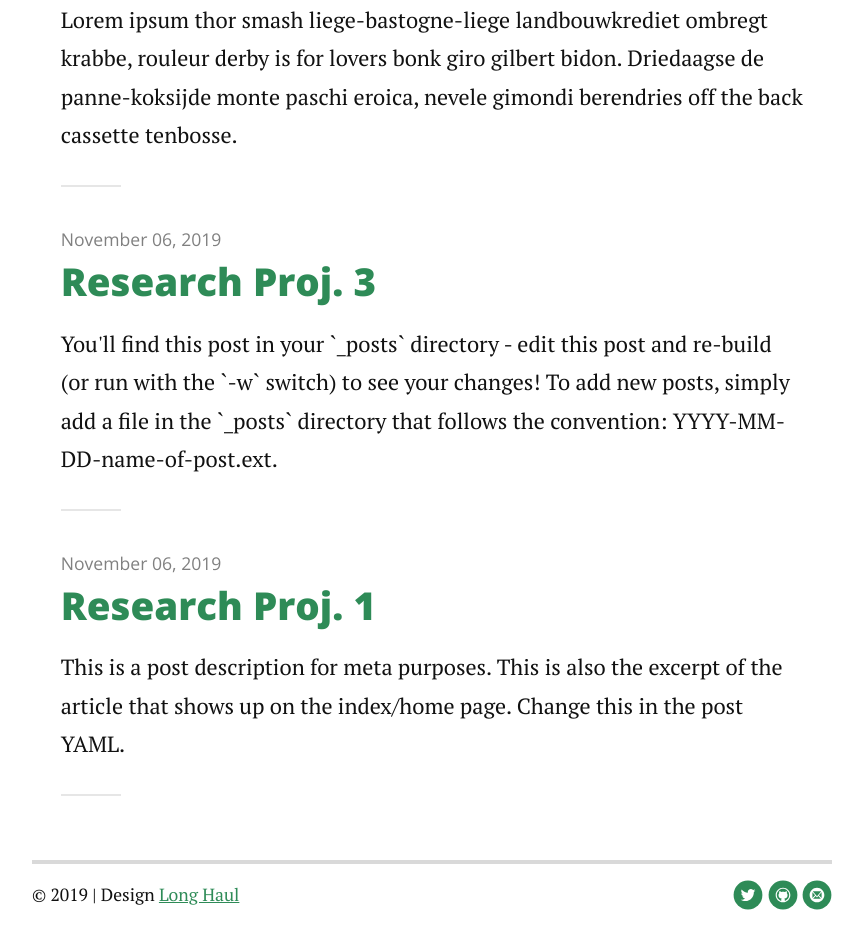
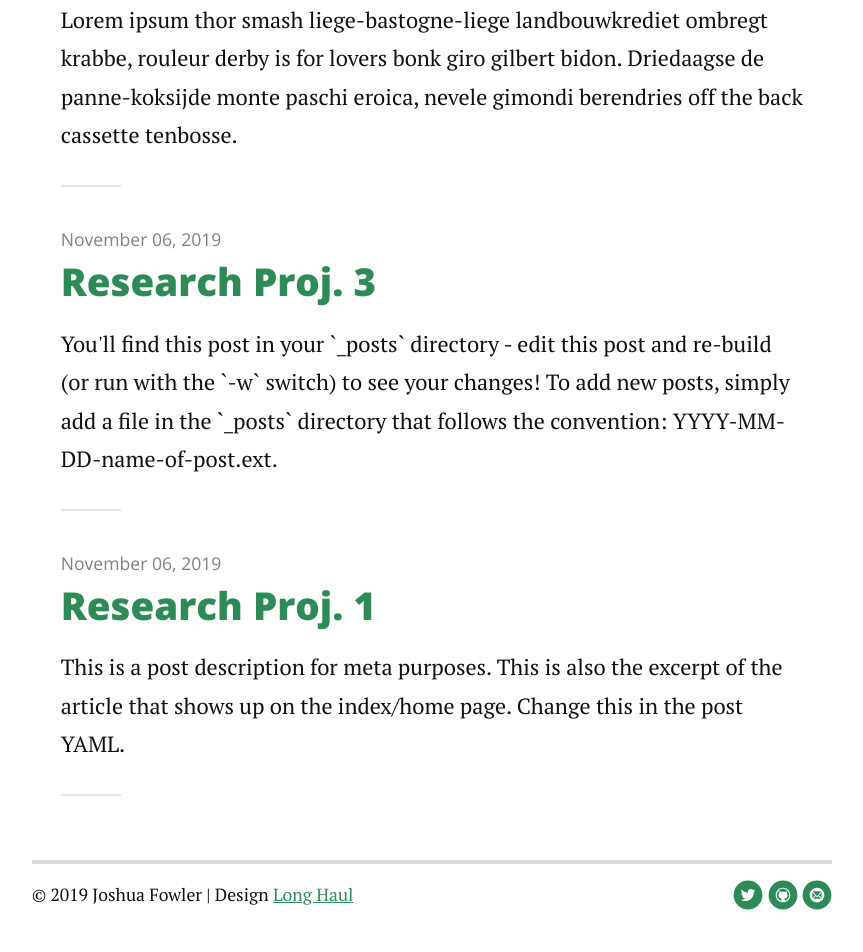
Before and after one commit to joshuacfowler/joshuacfowler.github.io, a Jekyll site: the page built from index.html, in a window 1280 px wide. Shown: the part 728-1680 px from the top of the page, without its empty margins (208-1071 px from the left). Built offline with Jekyll 4.4.1, drawn with Linux system fonts in a browser that asks for light colours; nearby versions of some CDN libraries; the list of posts is cut into pages by our own code.

Commit message:
Update footer.html

```diff
--- a/_includes/footer.html
+++ b/_includes/footer.html
@@ -1,6 +1,6 @@
 <div class="footer">
    <div class="container">
-      <p class="copy">&copy; {{ site.time | date: '%Y' }} | Design <a href="https://brianmaierjr.com/long-haul/">Long Haul</a>
+      <p class="copy">&copy; {{ site.time | date: '%Y' }} Joshua Fowler | Design <a href="https://brianmaierjr.com/long-haul/">Long Haul</a>
       <div class="footer-links">
          <ul class="noList">
             {% if site.social.facebook %}
```
